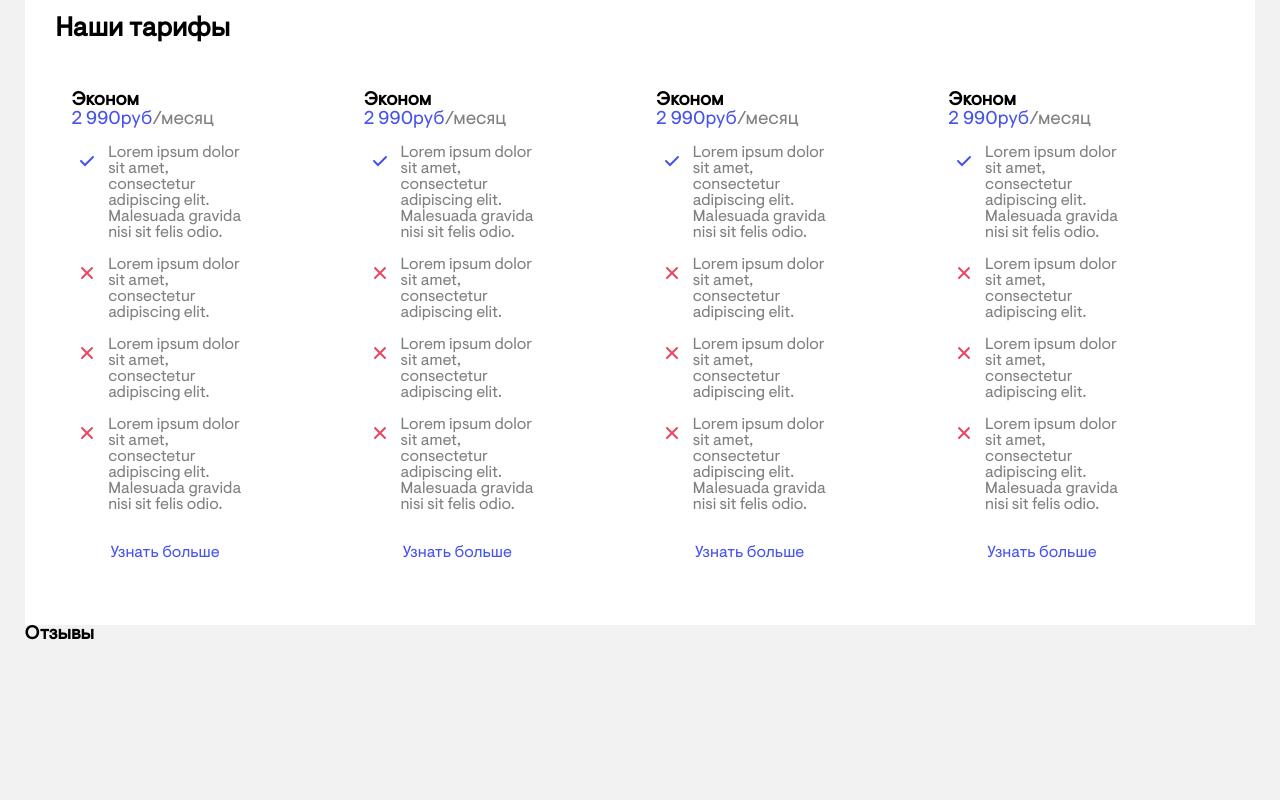
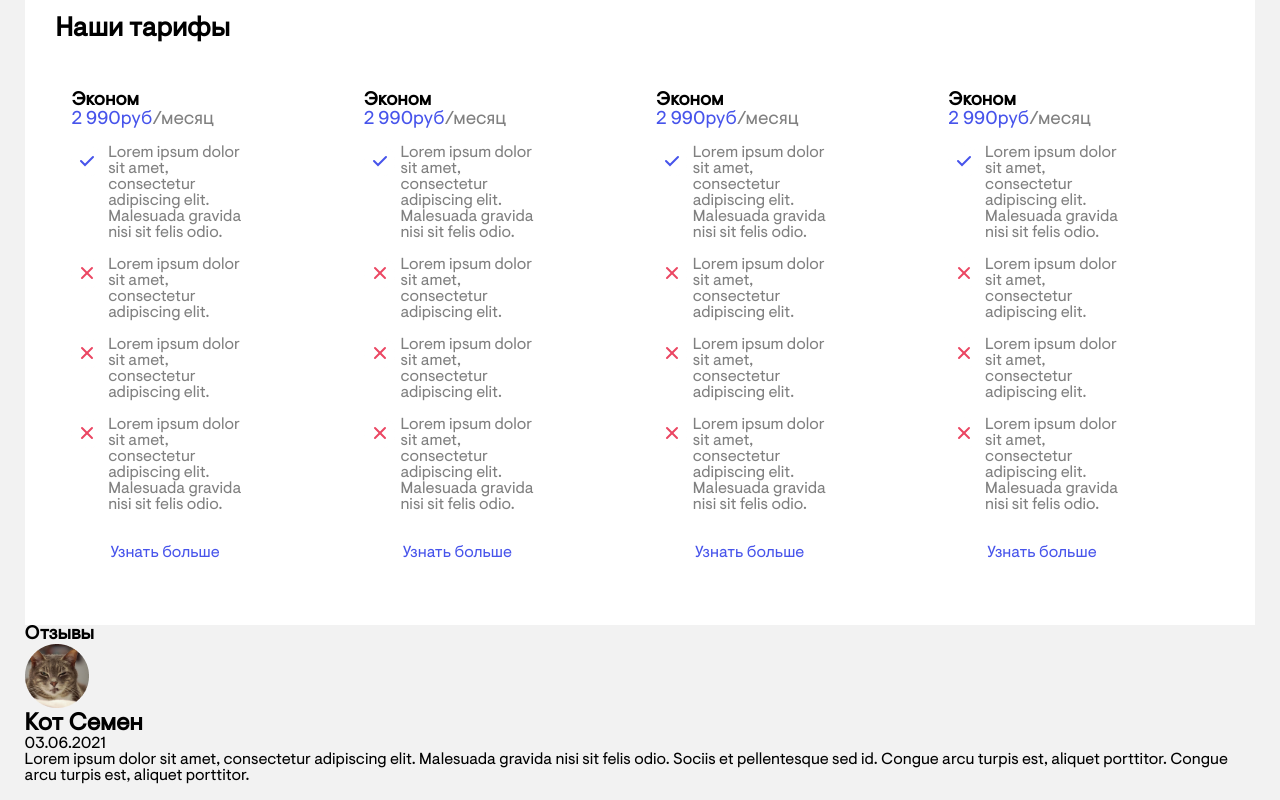
Before and after one commit to adamhacker009/instabots, a website: page index.html in a window 1280 px wide. Shown: the part 2041-2841 px from the top of the page. Before the commit the page ends 2717 px from the top, so only its background shows below. Drawn offline with Linux system fonts and the light colour scheme.

Commit message:
22.02.2025/14:03 update

```diff
--- a/index.html
+++ b/index.html
@@ -281,13 +281,18 @@
                 <div class="reviews-wrapper">
                     <h3>Отзывы</h3>
                     <div class="review">
-                        <div class="reviewer-info"><img src="" alt=""><span></span></div>
+                        <div class="review-info">
+                            <div class="review-info__reviewer_info">
+                                <img src="./images/imgs/kot-boris.png" alt="kot reviewer haha"><h2>Кот Семен</h2>
+                            </div>
+                            <p>03.06.2021</p>
+                        </div>
                         <div class="review__content">
-                            <p></p>
+                            <p>Lorem ipsum dolor sit amet, consectetur adipiscing elit. Malesuada gravida nisi sit felis odio. Sociis et pellentesque sed id. Congue arcu turpis est, aliquet porttitor. Congue arcu turpis est, aliquet porttitor.</p>
                         </div>
-                        <div class="rating"><img src="" alt=""><img src="" alt=""><img src="" alt=""><img src=""
-                                                                                                                alt=""><img
-                                src="" alt=""></div>
+                        <div class="rating">
+                            <img src="" alt=""><img src="" alt=""><img src="" alt=""><img src="" alt=""><img src="" alt="">
+                        </div>
                     </div>
                 </div>
             </div>
```
